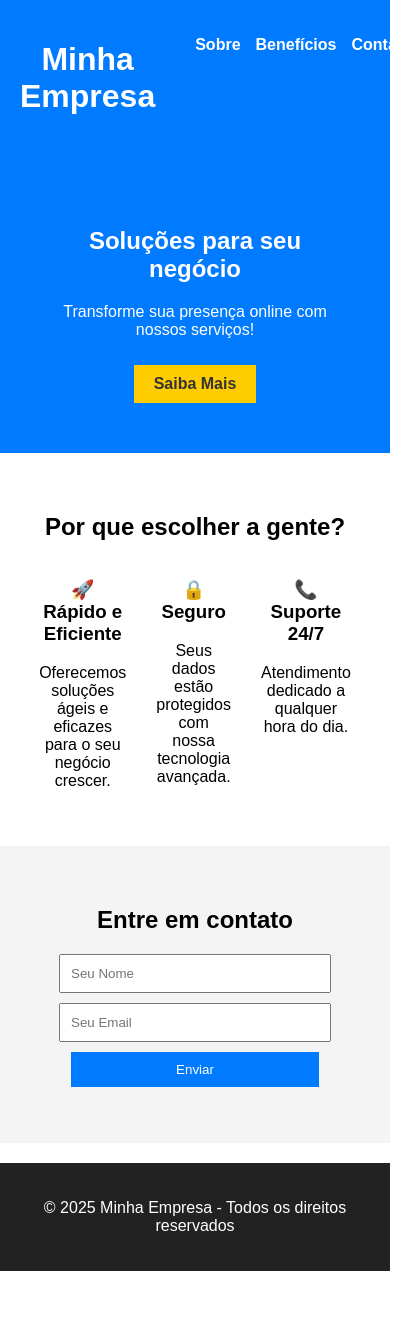
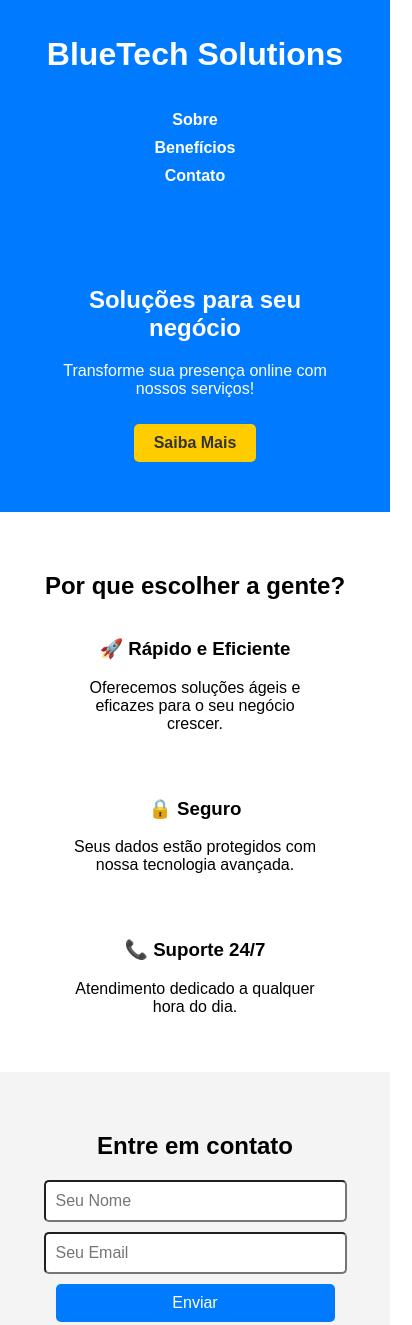
Before and after one commit to LaylaJHB/services, a website: page lp.html in a window 390 px wide. Shown: the top 1325 px of the page, 412 px wide, since content can reach past the window. Before the commit the page ends 1271 px from the top, so only its background shows below. Drawn offline with Linux system fonts and the light colour scheme.

Commit message:
Adiciona nome para a empresa

```diff
--- a/css.css
+++ b/css.css
@@ -1,3 +1,4 @@
+/* Estilo Geral */
 body {
   font-family: Arial, sans-serif;
   margin: 0;
@@ -5,10 +6,12 @@ body {
   text-align: center;
 }
 
+/* Cabeçalho */
 header {
   display: flex;
   justify-content: space-between;
-  padding: 20px;
+  align-items: center;
+  padding: 15px 20px;
   background: #007bff;
   color: white;
 }
@@ -25,10 +28,15 @@ nav a {
   font-weight: bold;
 }
 
+/* Seção Principal */
 .hero {
   background: #007bff;
   color: white;
   padding: 50px;
+}
+
+.hero h2 {
+  font-size: 2em;
 }
 
 .btn {
@@ -39,8 +47,10 @@ nav a {
   color: #333;
   text-decoration: none;
   font-weight: bold;
+  border-radius: 5px;
 }
 
+/* Seção Benefícios */
 #beneficios {
   padding: 40px;
 }
@@ -49,12 +59,16 @@ nav a {
   display: flex;
   justify-content: center;
   gap: 30px;
+  flex-wrap: wrap; /* Permite quebra de linha em telas menores */
 }
 
 .benefit {
   width: 30%;
+  min-width: 250px; /* Garante que os itens fiquem ajustados */
+  text-align: center;
 }
 
+/* Formulário */
 #contato {
   background: #f4f4f4;
   padding: 40px;
@@ -62,9 +76,12 @@ nav a {
 
 form input, button {
   display: block;
-  width: 80%;
+  width: 90%;
+  max-width: 400px;
   margin: 10px auto;
   padding: 10px;
+  font-size: 1em;
+  border-radius: 5px;
 }
 
 button {
@@ -74,9 +91,37 @@ button {
   cursor: pointer;
 }
 
+/* Rodapé */
 footer {
   background: #222;
   color: white;
   padding: 20px;
   margin-top: 20px;
 }
+
+/* 📱 Responsividade */
+@media (max-width: 768px) {
+  header {
+      flex-direction: column;
+      text-align: center;
+  }
+
+  nav ul {
+      padding: 0;
+      flex-direction: column;
+      gap: 10px;
+  }
+
+  .hero h2 {
+      font-size: 1.5em;
+  }
+
+  .benefits {
+      flex-direction: column;
+      align-items: center;
+  }
+
+  .benefit {
+      width: 80%;
+  }
+}
--- a/lp.html
+++ b/lp.html
@@ -10,7 +10,7 @@
 
     <!-- Cabeçalho -->
     <header>
-        <h1>Minha Empresa</h1>
+        <h1>BlueTech Solutions</h1>
         <nav>
             <ul>
                 <li><a href="#sobre">Sobre</a></li>
@@ -59,7 +59,7 @@
 
     <!-- Rodapé -->
     <footer>
-        <p>&copy; 2025 Minha Empresa - Todos os direitos reservados</p>
+        <p>&copy; 2025 BlueTech Solutions - Todos os direitos reservados</p>
     </footer>
 
     <script src="script.js"></script>
```
